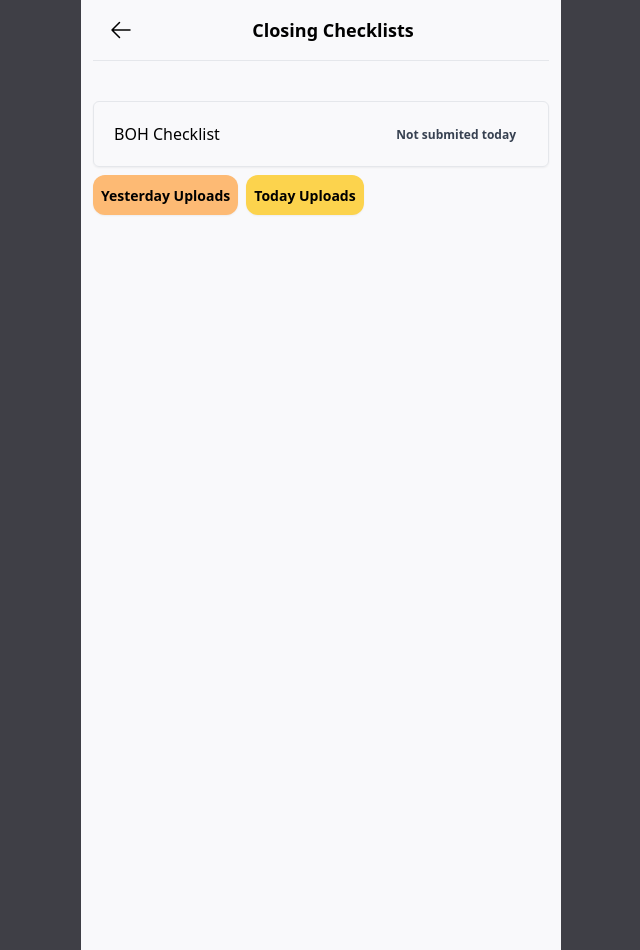
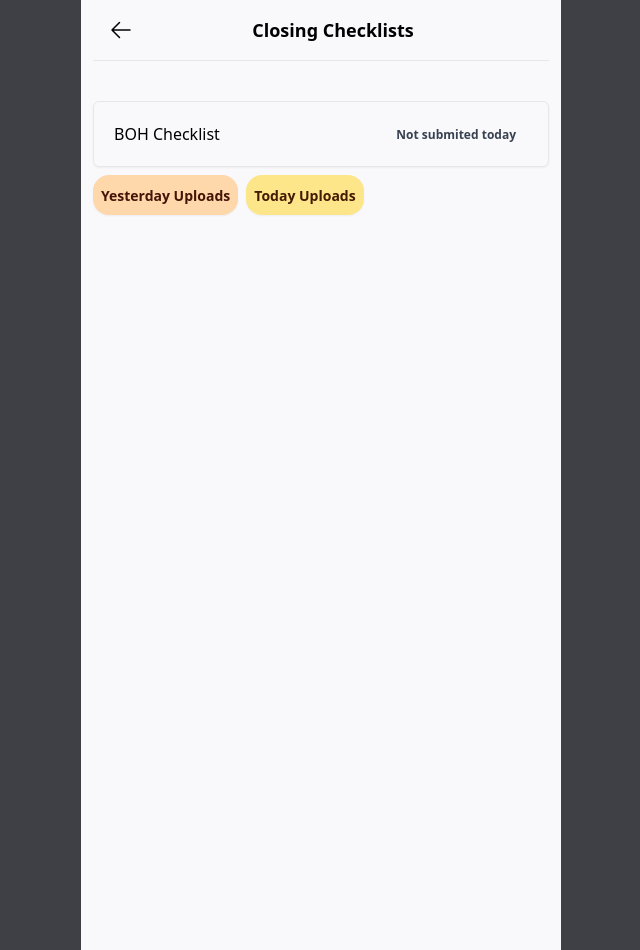
Before and after one commit to Brian3010/StockWatchApp, a React (Vite) app: page /boh-closing-tasks-menu in a window 1280 px wide. Shown: the whole page, without its empty margins (319-959 px from the left). Built offline with nearby package versions, Linux system fonts and the light colour scheme; no server answers.

Commit message:
style:  change background and text colors

```diff
--- a/src/pages/closingMenu/index.tsx
+++ b/src/pages/closingMenu/index.tsx
@@ -22,16 +22,16 @@ export default function ClosingMenu() {
         </div>
         <div className="flex gap-2">
           <Link
-            className="inline-block rounded-xl bg-orange-300 p-2 shadow-sm"
+            className="inline-block rounded-2xl bg-orange-200 p-2 text-orange-950 shadow-sm"
             to={`/boh-closing-tasks-menu/submited-tasks-history/${YESTERDAY_DATE}`}
           >
             <span className="text-sm font-semibold">Yesterday Uploads</span>
           </Link>
           <Link
-            className="inline-block rounded-xl bg-amber-300 p-2 shadow-sm "
+            className="inline-block rounded-2xl bg-amber-200 p-2  text-amber-950 shadow-sm "
             to={`/boh-closing-tasks-menu/submited-tasks-history/${TODAY_DATE}`}
           >
-            <span className="text-sm font-semibold ">Today Uploads</span>
+            <span className="text-sm font-semibold">Today Uploads</span>
           </Link>
         </div>
       </div>
--- a/src/pages/stockMenu/index.tsx
+++ b/src/pages/stockMenu/index.tsx
@@ -59,7 +59,7 @@ export default function StockMenu() {
                   <span className="font-medium">{c.label}</span>
 
                   <span
-                    className={`inline-block w-fit rounded-xl ${c.createdAt ? ` bg-gami-background` : `bg-gami-primary`}  px-3  py-1 text-xs font-medium`}
+                    className={`inline-block w-fit rounded-xl ${c.createdAt ? ` bg-orange-200 text-orange-950` : `bg-yellow-200 text-yellow-950`}  px-3  py-1 text-xs font-semibold`}
                   >
                     {c.createdAt ? `Updated on ${c.createdAt}` : 'Not yet updated today'}
                   </span>
```
